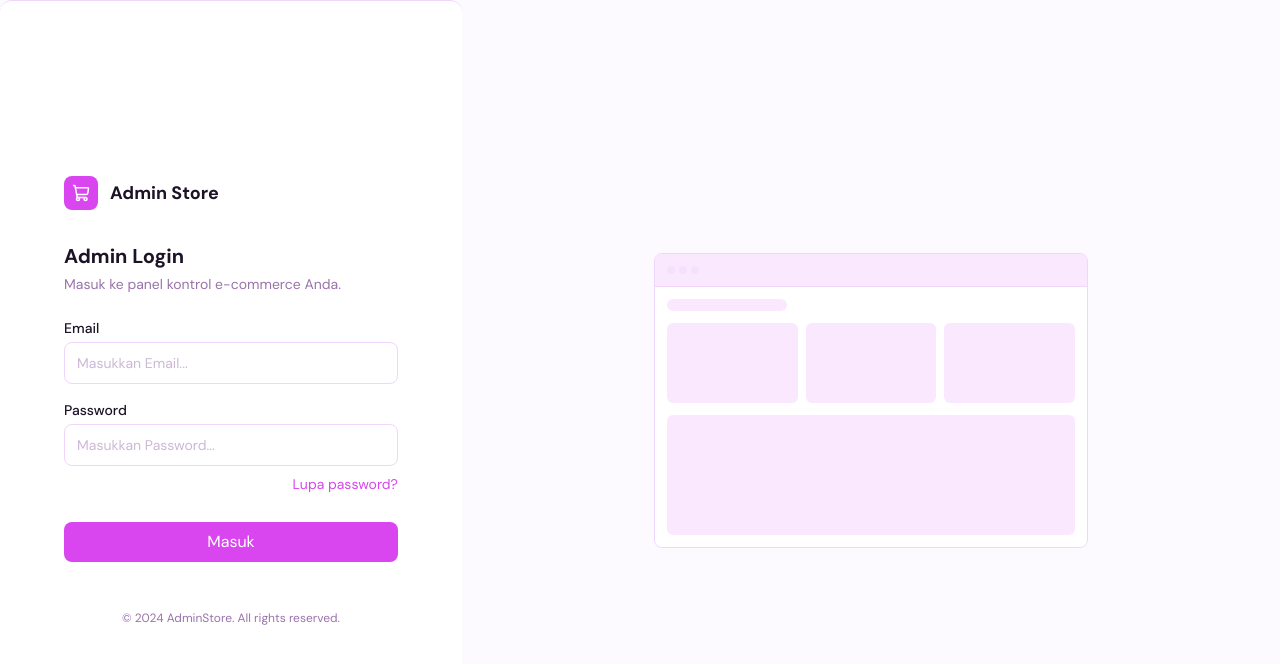
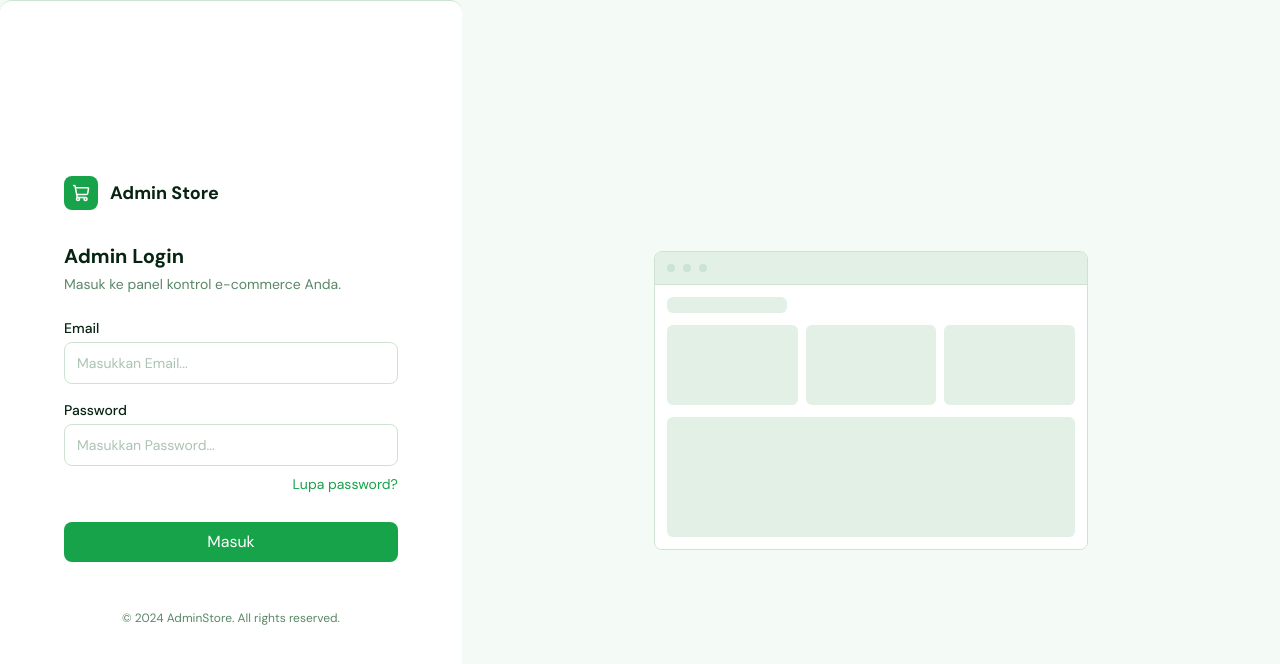
Before and after one commit to RifqyFauzan9/he-commerce, a Next.js app: page /admin/login in a window 1280 px wide. Shown: the top 664 px of the page. Built offline with nearby package versions, Linux system fonts and the light colour scheme; a web font is replaced by a local one.

Commit message:
mengganti color scheme ke hijau dan memperbaiki pewarnaan admin dashboard skeleton komponen

```diff
--- a/app/globals.css
+++ b/app/globals.css
@@ -1,16 +1,16 @@
 @import "tailwindcss";
 
 :root {
-  --background: #fdfaff;
-  --foreground: #1c1326;
-  --border: #f0d6fa;
-  --input: #faf5fc;
-  --primary: #d946ef;
+  --background: #f4fbf6;
+  --foreground: #062411;
+  --border: #cce3d3;
+  --input: #eef7f1;
+  --primary: #16a34a;
   --primary-foreground: #ffffff;
-  --secondary: #fae8ff;
-  --secondary-foreground: #d946ef;
-  --muted: #f5e1fc;
-  --muted-foreground: #9a73ab;
+  --secondary: #dcfce7;
+  --secondary-foreground: #15803d;
+  --muted: #e2f0e6;
+  --muted-foreground: #5a8767;
 }
 
 @theme inline {
--- a/app/ui/components/AdminDashboardSkeleton.tsx
+++ b/app/ui/components/AdminDashboardSkeleton.tsx
@@ -1,22 +1,22 @@
 export default function AdminDashboardSkeleton() {
     return (
         <div className="flex flex-col w-full rounded-lg overflow-hidden border border-border">
-            <div className="w-full bg-secondary flex items-center gap-1 p-3 border-b border-border">
-                <div className="h-2 w-2 bg-muted rounded-full" />
-                <div className="h-2 w-2 bg-muted rounded-full" />
-                <div className="h-2 w-2 bg-muted rounded-full" />
+            <div className="w-full bg-muted flex items-center gap-2 p-3 border-b border-border">
+                <div className="h-2 w-2 bg-border rounded-full" />
+                <div className="h-2 w-2 bg-border rounded-full" />
+                <div className="h-2 w-2 bg-border rounded-full" />
             </div>
 
             <div className="p-3 flex flex-col gap-3 bg-white">
-                <div className="w-30 h-2 md:h-3 rounded-lg bg-secondary" />
+                <div className="w-30 h-2 md:h-4 rounded-md bg-muted" />
 
                 <div className="flex items-center gap-2 w-full">
-                    <div className="flex-1 h-10 md:h-20 bg-secondary rounded-md" />
-                    <div className="flex-1 h-10 md:h-20 bg-secondary rounded-md" />
-                    <div className="flex-1 h-10 md:h-20 bg-secondary rounded-md" />
+                    <div className="flex-1 h-10 md:h-20 bg-muted rounded-md" />
+                    <div className="flex-1 h-10 md:h-20 bg-muted rounded-md" />
+                    <div className="flex-1 h-10 md:h-20 bg-muted rounded-md" />
                 </div>
 
-                <div className="w-full h-30 bg-secondary rounded-md hidden md:block" />
+                <div className="w-full h-30 bg-muted rounded-md hidden md:block" />
             </div>
         </div>
     );
```
